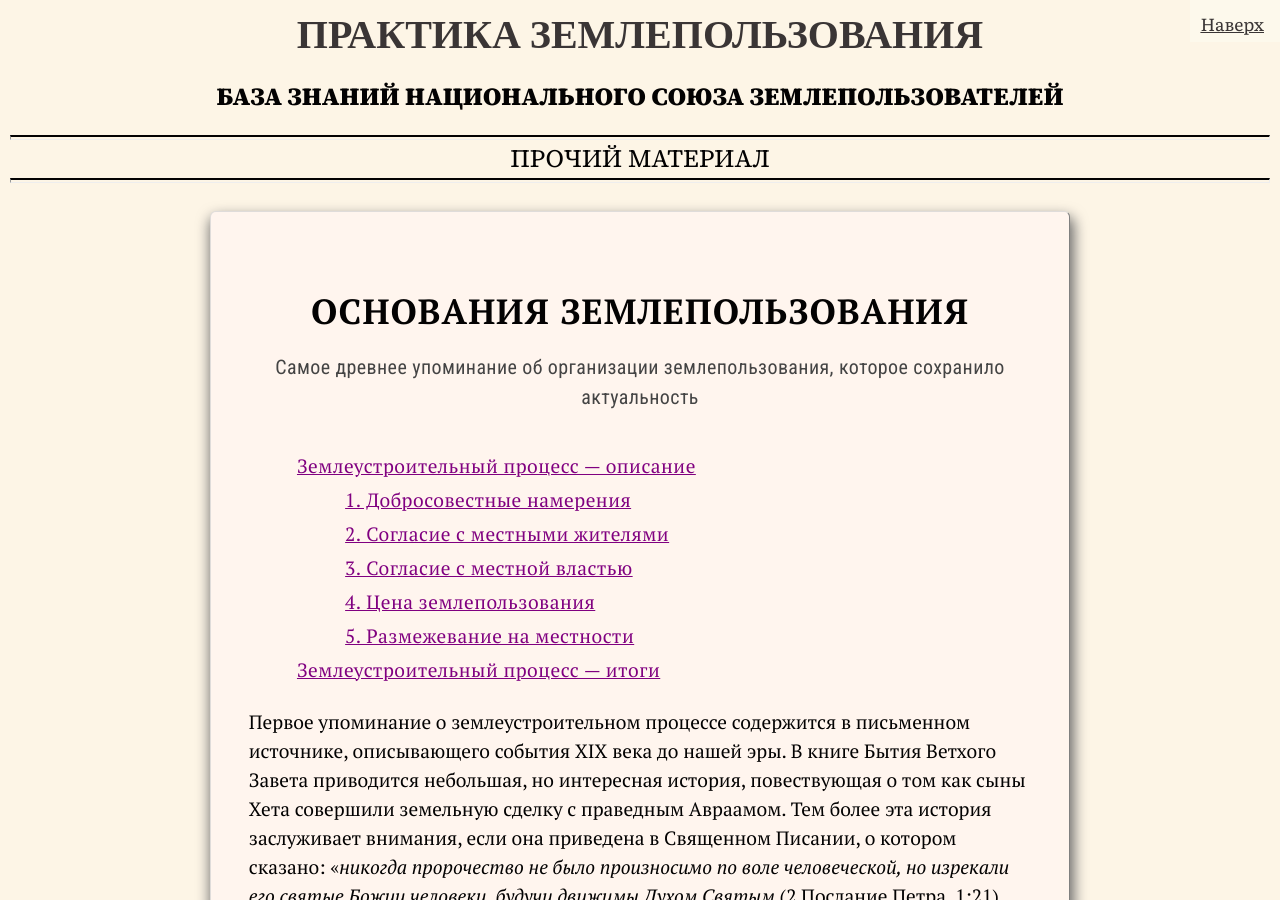
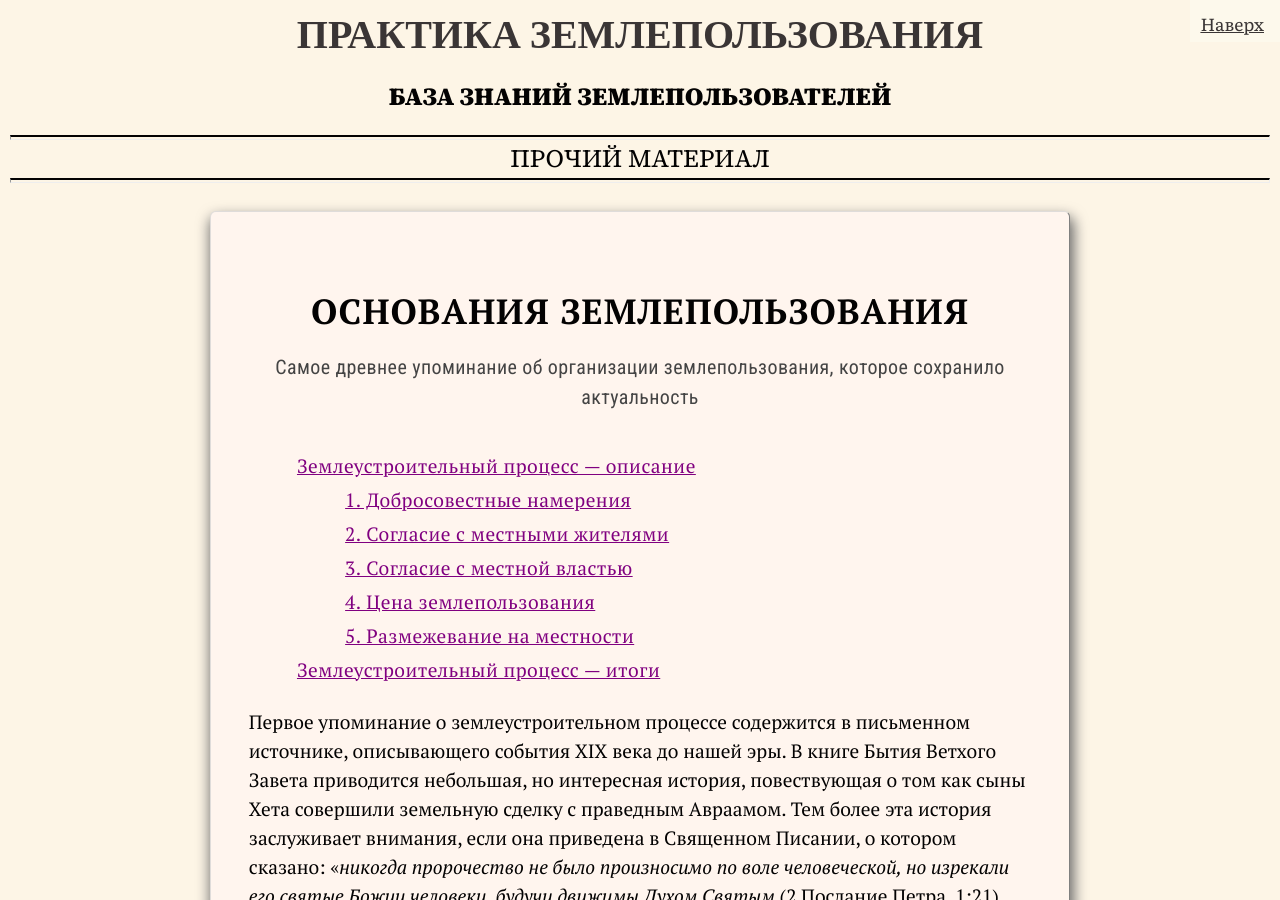
Before and after one commit to SergSi/land-use-art, a Jekyll site: the page built from _posts/2023-09-01-book.md, in a window 1280 px wide and 900 px high. Built offline with Jekyll 4.4.1, drawn with Linux system fonts in a browser that asks for light colours; some web fonts are replaced.

Commit message:
Update _config.yml

```diff
--- a/_config.yml
+++ b/_config.yml
@@ -1,6 +1,6 @@
 title: Практика землепользования
-description: землепользование, земельные споры, административные процедуры
-subtitle: База знаний Национального союза землепользователей
+description: землепользование, административные процедуры, земельные споры
+subtitle: База знаний землепользователей
 location: Москва
 date: true
 count_post: 6
```
